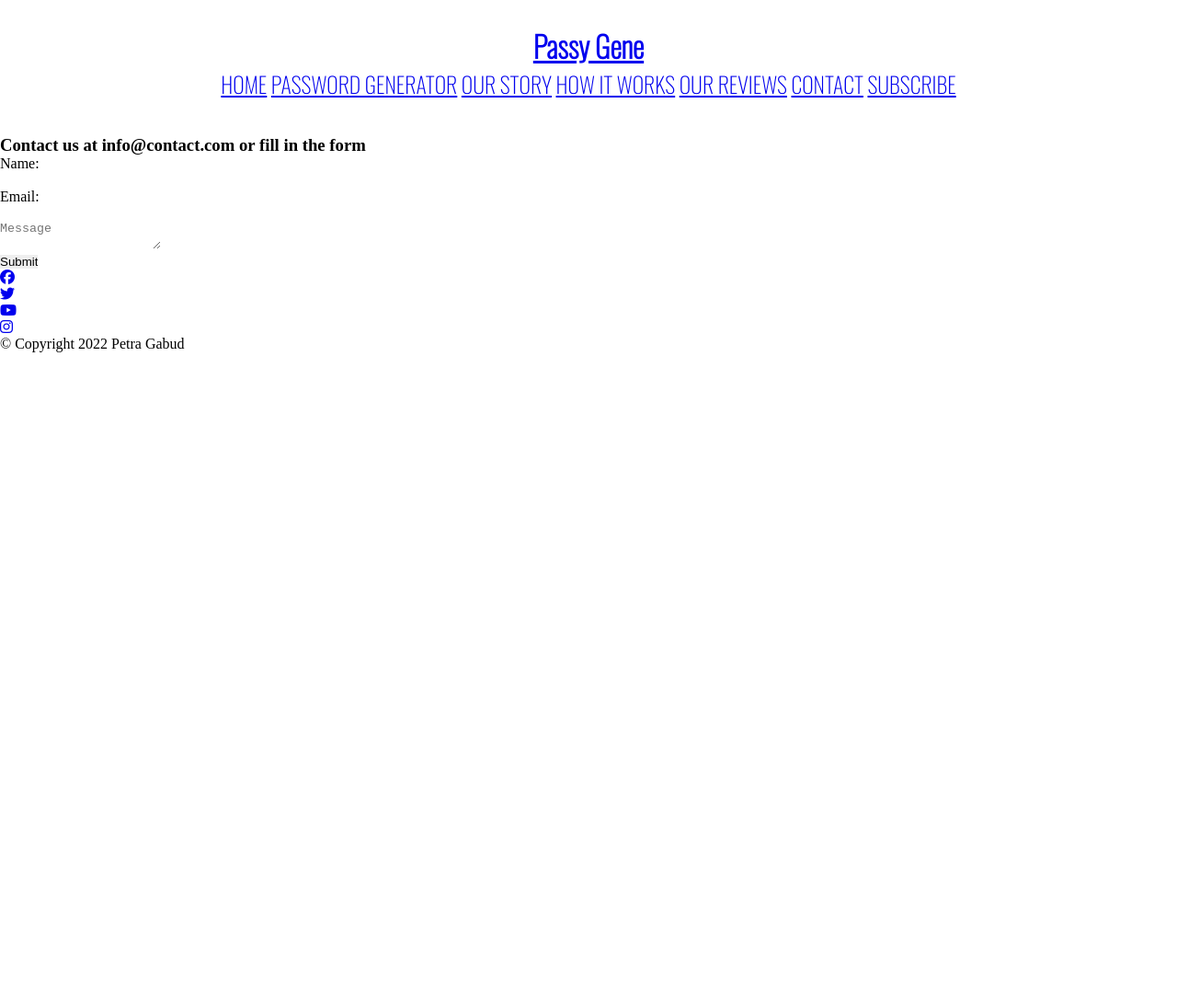
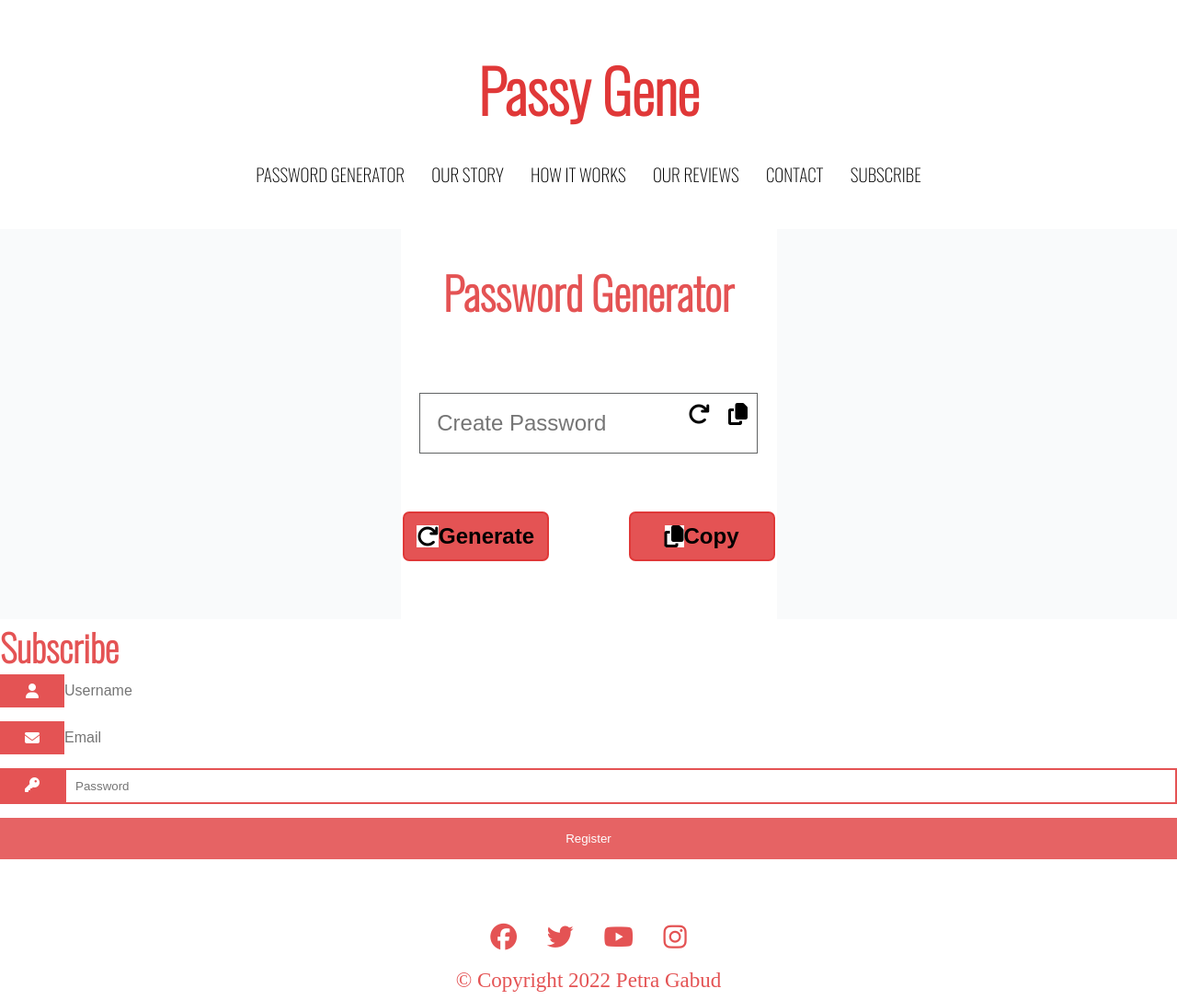
Before and after one commit to petragabud/PGCI, a plain HTML site: page index.html in a window 1280 px wide. Shown: the whole page at 92% size. Before the commit the page ends 800 px from the top, so only its background shows below. Drawn offline with nearby package versions, Linux system fonts and the light colour scheme.

Commit message:
Everything

```diff
--- a/assets/css/style.css
+++ b/assets/css/style.css
@@ -4,22 +4,230 @@
   margin: 0;
   padding: 0;
   border: none;
+  background-color: #FFFFFF;
 }
 
-#header1
-{ text-align: center;
-    text-decoration: none;
+header {
+  text-align: center;
   margin-bottom: 3%;
   padding-top: 2%;
   border: none;
   background-color: #FFFFFF;
+  font-family: "Oswald", sans-serif;
 }
 
-h1 {font-family: "Oswald";
-    font-size: 200%;
+h1 {
+  color: #e03838;
+  font-size: 400%;
 }
 
-#menu-navigation{
-    font-family: "Oswald";
+h2 {
+  margin-bottom: 5%;
+  padding-top: 8%;
+  padding-bottom: 8%;
+  text-align: center;
+  font-size: 300%;
+  color: #e45354;
+  font-family: "Oswald", sans-serif;
+}
+
+h3 {
+  font-family: "Oswald", sans-serif;
+  color: #e45354;
+  font-size: 250%;
+}
+
+
+nav {
+  font-size: 120%;
+  word-spacing: 5%;
+  line-height: 225%;
+}
+
+a:link,
+a:visited {
+  color: #050505;
+  padding: 1%;
+  text-align: center;
+  text-decoration: none;
+  display: inline;
+}
+
+a:hover,
+a:active {
+  background-color: lightgray;
+}
+
+section {
+  background-color: #F9FAFB;
+  justify-content: center;
+  align-items: center;
+  display: flex;
+}
+
+.box {
+  background-color: white;
+  padding: 0;
+  box-sizing: border-box;
+  width: 100%;
+  height: 100%;
+  margin-bottom: 15%;
+
+}
+
+.copy-button,
+.generate-button {
+  font-family: sans-serif;
+  font-size: 15px;
+  margin-top: 40px;
+  border: 2px solid #e03838;
+  width: 155px;
+  height: 50px;
+  text-align: center;
+  background-color: #e45354;
+  display: flex;
+  color: black;
+  justify-content: center;
+  align-items: center;
+  cursor: pointer;
+  border-radius: 7px;
+}
+
+.copy-button {
+  margin-left: 85px;
+}
+
+.generate-button,
+.copy-button:hover {
+  color: black;
+  background-color: #e45354;
+}
+
+#generate-button,
+#copy-button {
+  padding: 0;
+}
+
+.placeholder {
+  display: inline-flex;
+  flex-direction: row-reverse;
+  border: 1px solid #616364;
+  margin: 5%;
   font-size: 150%;
 }
+
+.placeholder .output {
+  border: none;
+  padding: 5%;
+}
+
+.placeholder .fa-solid {
+  border: none;
+  background: none;
+  cursor: pointer;
+  padding: 10px;
+}
+
+.placeholder span {
+  cursor: pointer;
+  padding: 5%;
+}
+
+
+input[type="text"] {
+  padding: 0;
+  user-select: none;
+  height: auto;
+  width: 120%;
+  border-radius: 7px;
+  border: none;
+  border: 2px solid rgb (13, 152, 245);
+  outline: none;
+  font-size: 100%;
+  display: center;
+}
+
+/* footer details */
+#footer {
+  height: 150px;
+  position: absolute;
+  bottom: 0;
+  width: 100%;
+  margin-top: 20%;
+}
+
+#social-networks {
+  text-align: center;
+  margin-top: 5%;
+}
+
+.social-networks>li {
+  text-align: center;
+  display: inline;
+  min-height: 100%;
+  margin-bottom: -120px;
+  font-size: 150%;
+  color: #e45354;
+  opacity: 1;
+}
+
+.social-networks:hover {
+  background-color: none;
+}
+
+/* copyright with my personal name at the bottom of the page */
+.copyright {
+  color: #e45354;
+  opacity: 1;
+  font-size: 120%;
+  list-style-type: none;
+  text-align: center;
+}
+
+/* Style the input container */
+.input-container {
+  display: flex;
+  width: 100%;
+  margin-bottom: 15px;
+}
+
+/* Style the form icons */
+.icon {
+  padding: 10px;
+  background: #e45354;
+  color: white;
+  min-width: 50px;
+  text-align: center;
+}
+
+/* Style the input fields */
+.input-field {
+  width: 100%;
+  padding: 10px;
+  border: 2px solid #e45354;
+  ;
+}
+
+.input-field:focus {
+  border: 2px solid #e45354;
+}
+
+/* Set a style for the submit button */
+.register-button {
+  background-color: #e45354;
+  color: white;
+  padding: 15px 20px;
+  border: none;
+  cursor: pointer;
+  width: 100%;
+  opacity: 0.9;
+}
+
+.register-button:hover {
+  background-color: #e45354;
+  opacity: 1;
+}
+
+.fa-brands {
+  color: #e45354;
+}
--- a/index.html
+++ b/index.html
@@ -11,20 +11,20 @@
 
     <!-- File path to connect CSS and HTML -->
     <link rel="stylesheet" href="assets/css/style.css">
+    <link rel="generator" href="assets/script/script.js">
 
   </head>
 
   <body>
 
     <!-- Site Name in header -->
-    <header id="header1">
+    <header id="header">
       <a href="index.html">
         <h1>Passy Gene</h1>
       </a>
 
       <!-- Navigation List -->
       <nav id="menu-navigation">
-            <a href="#home">HOME</a>
         <a href="#password-generator">PASSWORD GENERATOR</a>
         <a href="#about">OUR STORY</a>
         <a href="#how-it-works">HOW IT WORKS</a>
@@ -34,32 +34,51 @@
       </nav>
     </header>
 
-    <section>
+    <section id="generator">
+      <div class="body">
+        <div class="box">
+          <h2>Password Generator</h2>
+          <div class="placeholder">
+            <i onclick="genPassword()" class="fa-solid fa-copy"></i>
+            <i onclick="copyPassword()" class="fa-solid fa-arrow-rotate-right"></i>
+            <input type="text" placeholder="Create Password" id="password" class="output">
+          </div>
+          <table>
+            <th>
+              <div id="generate-button" style="font-size:24px" class="generate-button" onclick="genPassword()"><i class="fa-solid fa-arrow-rotate-right"></i>Generate</div>
+            </th>
+            <th>
+              <a id="copy-button" style="font-size:24px" class="copy-button" onclick="copyPassword()"><i class="fa-solid fa-copy"></i>Copy</a>
+            </th>
+          </table>
+
+        </div>
+      </div>
 
     </section>
 
-    <!-- Contact Area -->
-    <div id="contact">
+    <!-- Subscription Area -->
+    <div id="subscribe">
 
-        <h3>Contact us at info@contact.com or fill in the form</h3>
+      <form action="register.html">
+        <h3>Subscribe</h3>
+        <div class="input-container">
+          <i class="fa fa-user icon"></i>
+          <input class="input-field" type="text" placeholder="Username" name="usrnm">
+        </div>
 
-        <form action="contact-form.html" class="form">
+        <div class="input-container">
+          <i class="fa fa-envelope icon"></i>
+          <input class="input-field" type="text" placeholder="Email" name="email">
+        </div>
 
-            <label for="name" class="form-label">Name:</label>
-            <br>
-            <input type="text" class="input-form" id="name" name="name" required>
-            <br>
-            <label for="email" class="form-label">Email:</label>
-            <br>
-            <input type="email" class="input-form" id="email" name="email" required>
-            <br>
+        <div class="input-container">
+          <i class="fa fa-key icon"></i>
+          <input class="input-field" type="password" placeholder="Password" name="psw">
+        </div>
 
-
-            <textarea placeholder="Message"></textarea>
-            <br>
-            <input type="submit" class="submit-button" value="Submit" aria-label="Button that sends the form">
+        <button type="submit" class="register-button">Register</button>
       </form>
-
 
     </div>
 
@@ -70,24 +89,16 @@
       <nav id="social-networks">
         <ul class="social-networks">
           <li>
-                    <a href="https://facebook.com" target="_blank" rel="noopener"
-                        aria-label="Visit our Facebook page (opens in a new tab)"><i
-                            class="fa-brands fa-facebook"></i></a>
+            <a href="https://facebook.com" target="_blank" rel="noopener" aria-label="Visit our Facebook page (opens in a new tab)"><i class="fa-brands fa-facebook"></i></a>
           </li>
           <li>
-                    <a href="https://twitter.com" target="_blank" rel="noopener"
-                        aria-label="Visit our Twitter page (opens in a new tab)"><i
-                            class="fa-brands fa-twitter"></i></a>
+            <a href="https://twitter.com" target="_blank" rel="noopener" aria-label="Visit our Twitter page (opens in a new tab)"><i class="fa-brands fa-twitter"></i></a>
           </li>
           <li>
-                    <a href="https://youtube.com" target="_blank" rel="noopener"
-                        aria-label="Visit our YouTube page (opens in a new tab)"><i
-                            class="fa-brands fa-youtube"></i></a>
+            <a href="https://youtube.com" target="_blank" rel="noopener" aria-label="Visit our YouTube page (opens in a new tab)"><i class="fa-brands fa-youtube"></i></a>
           </li>
           <li>
-                    <a href="https://instagram.com" target="_blank" rel="noopener"
-                        aria-label="Visit our Instagram page (opens in a new tab)"><i
-                            class="fa-brands fa-instagram"></i></a>
+            <a href="https://instagram.com" target="_blank" rel="noopener" aria-label="Visit our Instagram page (opens in a new tab)"><i class="fa-brands fa-instagram"></i></a>
           </li>
         </ul>
         <ul class="copyright">
```
Also changed, not shown: assets/script/generator.js (+21 -0 lines). Lines whose indentation alone changed are shown as unchanged.
